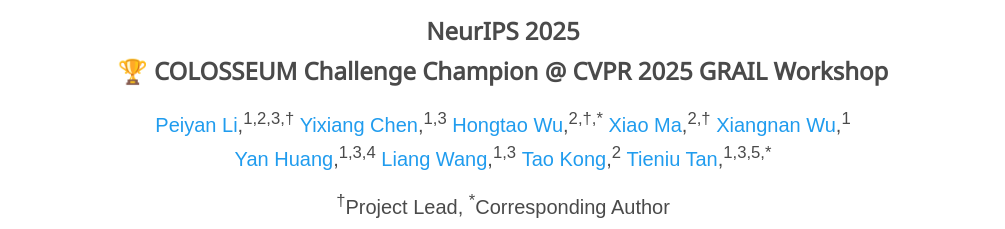
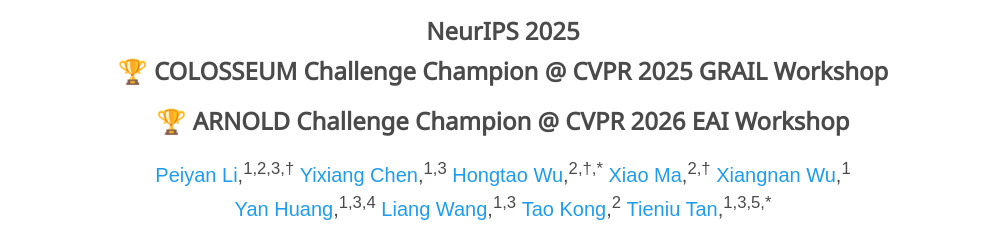
Before and after one commit to BridgeVLA/BridgeVLA.github.io, a plain HTML site: page home_page.html in a window 1280 px wide. Shown: the part 278-507 px from the top of the page, without its empty margins (137-1142 px from the left). Drawn offline with nearby package versions, Linux system fonts and the light colour scheme; a script that the page names is missing; some icons are missing; a web font is replaced by a local one.

Commit message:
add champion information

```diff
--- a/home_page.html
+++ b/home_page.html
@@ -138,7 +138,9 @@
           <h3 class="subtitle is-4 publication-subtitle" style="font-weight: bold; margin-bottom: 20px;">
             🏆 COLOSSEUM Challenge Champion @ CVPR 2025 GRAIL Workshop
           </h3>
-
+          <h3 class="subtitle is-4 publication-subtitle" style="font-weight: bold; margin-bottom: 20px;">
+            🏆 ARNOLD Challenge Champion @ CVPR 2026 EAI Workshop
+          </h3>
 
           <div class="is-size-5 publication-authors", style="width: 100%; margin: 15px auto;", >
             <span class="author-block"><a href="https://github.com/LPY1219" target="_blank" style="color: black;">Peiyan Li</a>,<sup>1</sup><sup>,</sup><sup>2</sup><sup>,</sup><sup>3</sup><sup>,</sup><sup>†</sup></span>
```
